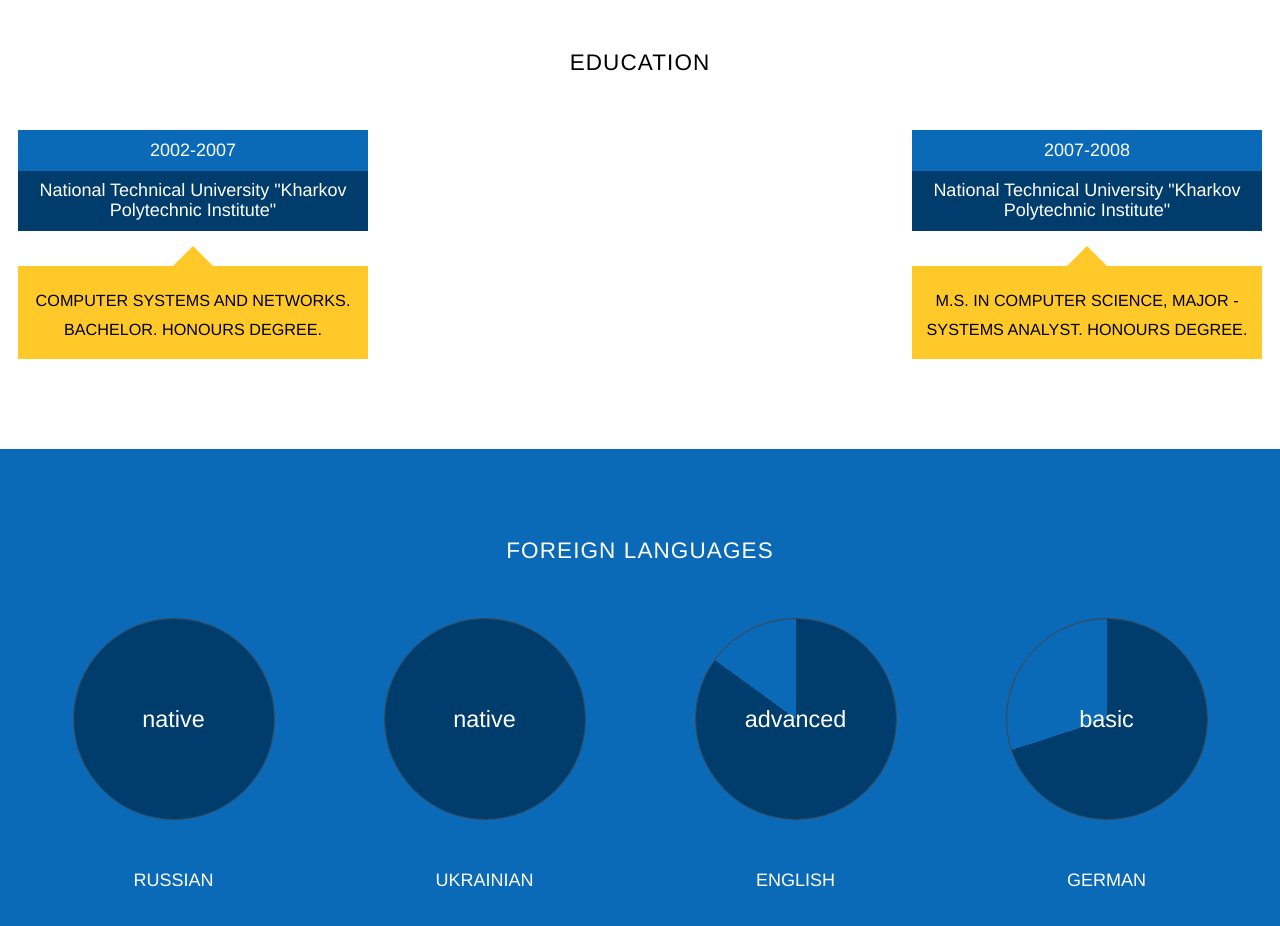
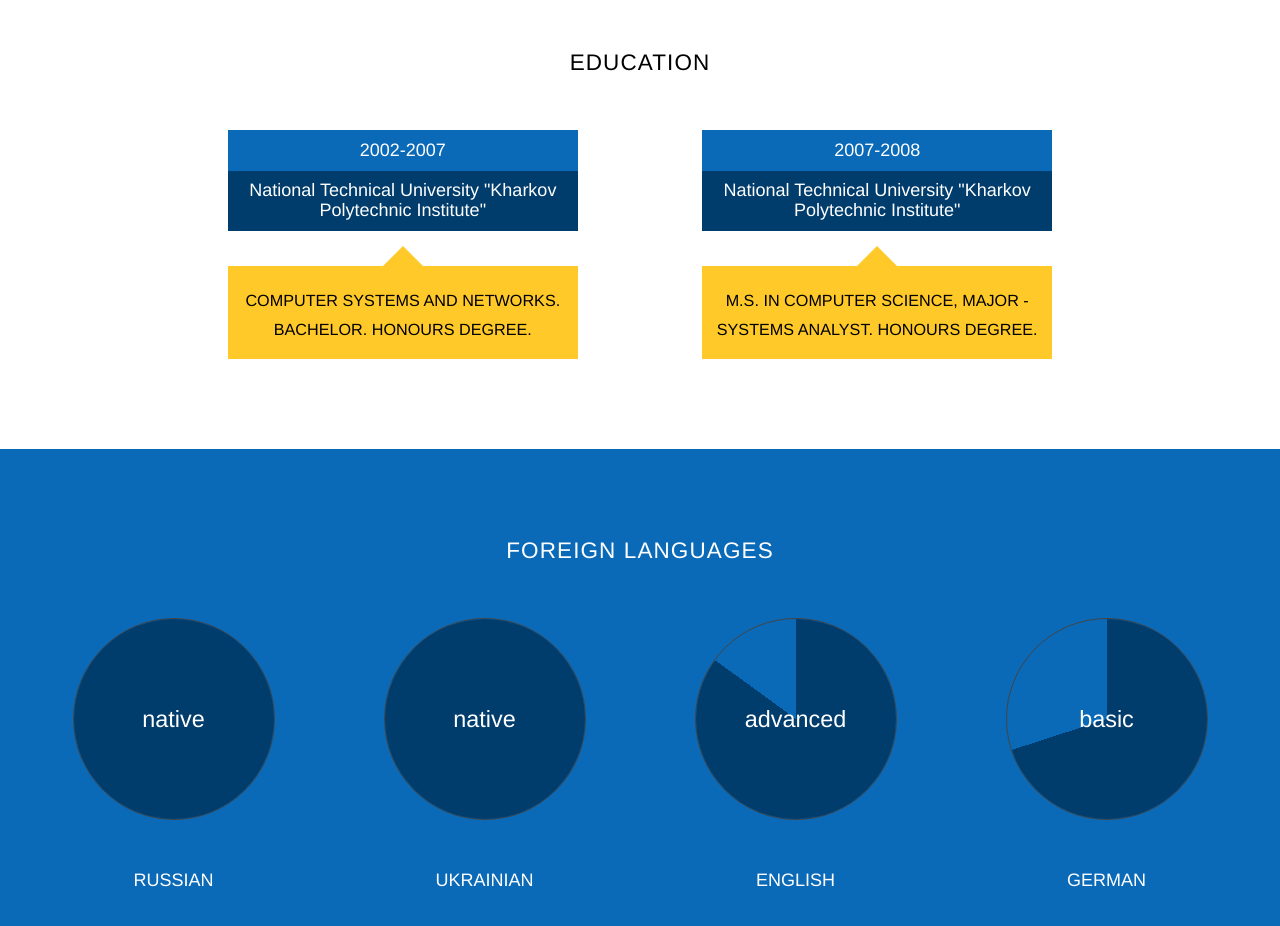
Before and after one commit to Elen-ko/CV, a website: page public/index.html in a window 1280 px wide. Shown: the part 2660-3586 px from the top of the page. Drawn offline with Linux system fonts and the light colour scheme; files whose address does not match are found by name; a web font is replaced by a local one.

Commit message:
small fix

```diff
--- a/resources/sass/_education.scss
+++ b/resources/sass/_education.scss
@@ -15,13 +15,13 @@
   }
 
   .box {
-    justify-self: right;
+    justify-self: left;
 
     max-width: 350px;
     text-align: center;
 
     &:nth-child(2n+1) {
-      justify-self: left;
+      justify-self: right;
     }
 
     @include media-breakpoint-down(xs) {
```
Also changed, not shown: public/css/styles.min.css.
